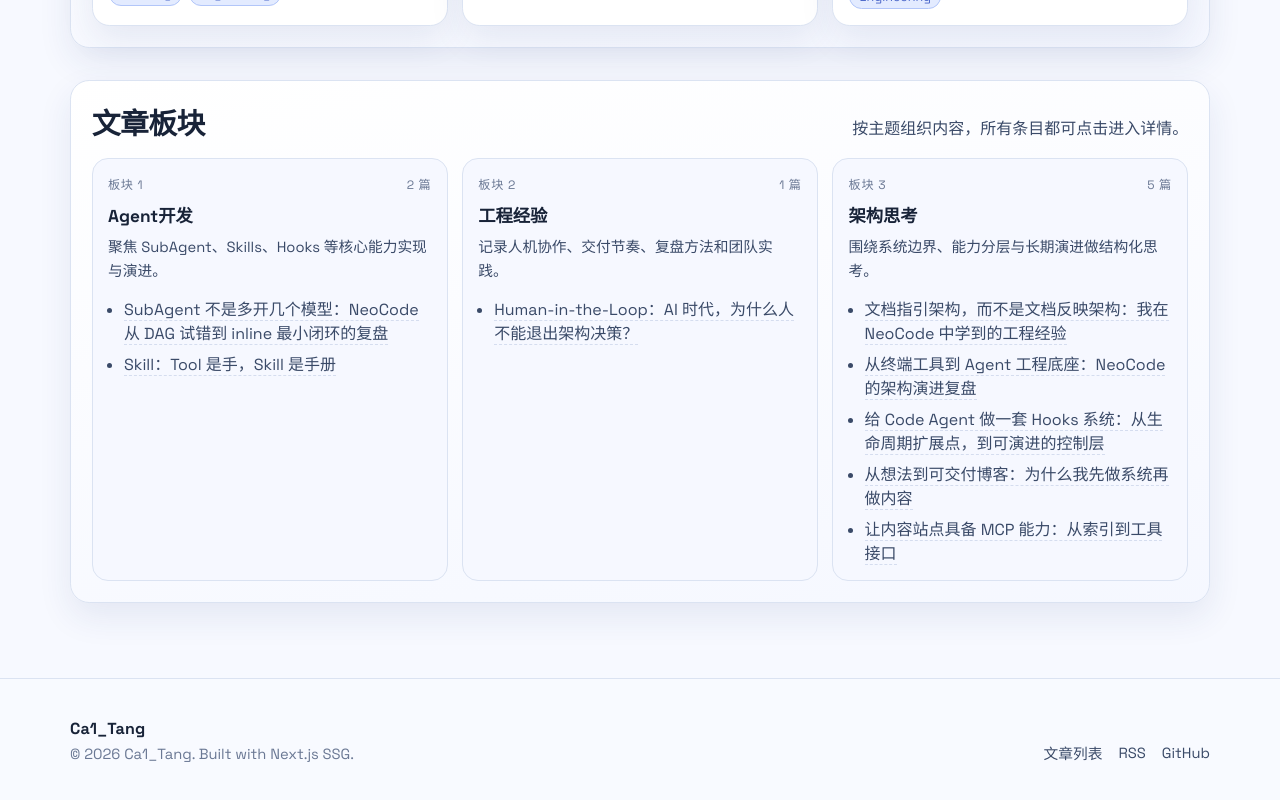
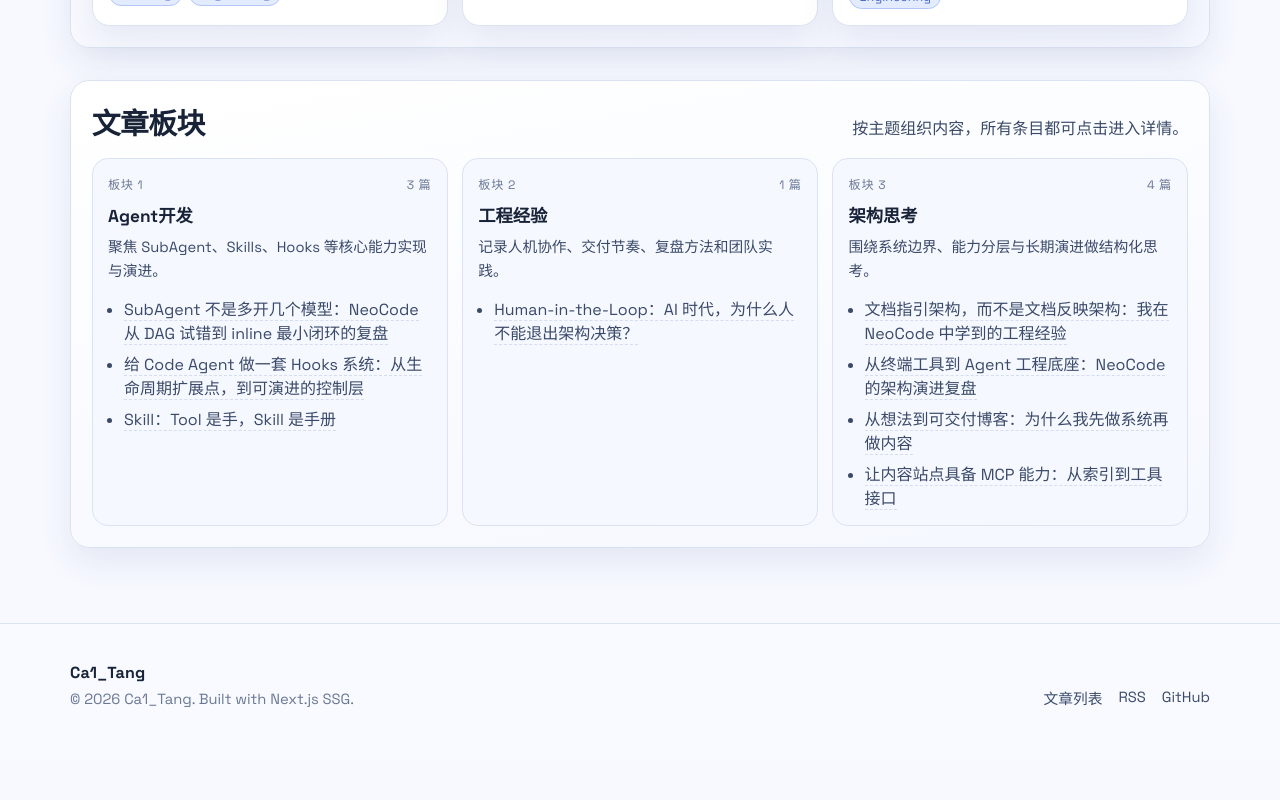
Before and after one commit to Cai-Tang-www/myBlog, a Next.js app: page / in a window 1280 px wide. Shown: the part 868-1668 px from the top of the page. After the commit the page ends 1621 px from the top, so only its background shows below. Built offline with nearby package versions, Linux system fonts and the light colour scheme; no server answers.

Commit message:
fix(home): map renamed hooks slug to agent category

```diff
--- a/app/page.tsx
+++ b/app/page.tsx
@@ -17,7 +17,7 @@ interface CategorySection {
 const categoryOrder: CategoryKey[] = ["agent", "engineering", "architecture"];
 
 const manualCategoryBySlug: Record<string, CategoryKey> = {
-  "code-agent-hooks-lifecycle-control-layer": "agent",
+  "hooks-lifecycle-control-layer": "agent",
   "subagent-from-dag-to-inline": "agent",
   "skills-agent-brain": "agent",
   "human-in-the-loop-neocode": "engineering",
```
